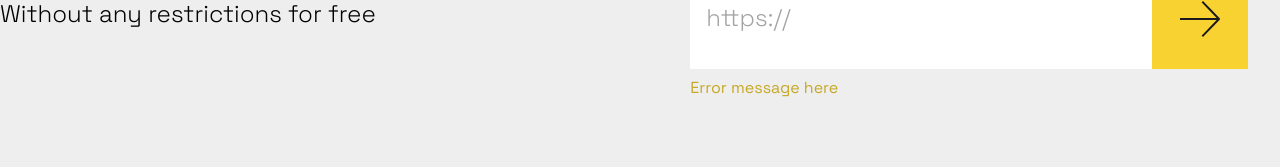
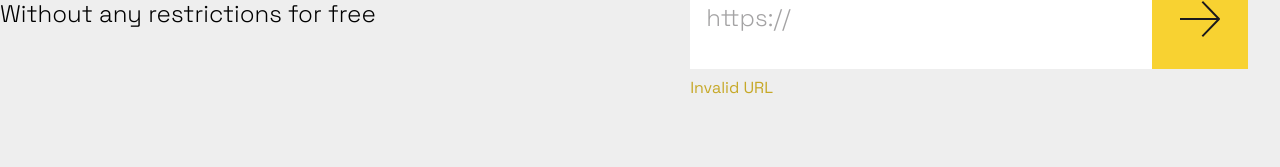
Before and after one commit to Burunduckc/React_AudioPlayer, a React (Create React App) app: page / in a window 1280 px wide. Both pictures are taken after typing "Sample" into the empty fields and a click on the button 1200 px from the left and 270 px from the top of the page. Shown: the part 249-416 px from the top of the page. Built offline with nearby package versions, Linux system fonts and the light colour scheme.

Commit message:
конец второго дня

```diff
--- a/src/components/Input.css
+++ b/src/components/Input.css
@@ -39,3 +39,7 @@
 .err{
     border: 1px solid #C6A827;
 }
+.main__video{
+    width: 610px;
+    height: 198px;
+}
--- a/src/components/Input.tsx
+++ b/src/components/Input.tsx
@@ -52,7 +52,7 @@ export const Input = () => {
                 </button>
                 </form>
         }
-        {error && <p className='main_error'>Error message here</p>}
+        {error && <p className='main_error'>Invalid URL</p>}
         {state && <FullInput value={value} show={setSubState} err={setError} sta={setState}/>}
     </div>
   )
--- a/src/components/fullInput.tsx
+++ b/src/components/fullInput.tsx
@@ -25,8 +25,9 @@ export const FullInput: React.FC<proprs> = ({value, err, show, sta}) => {
     }
   })
   return (
-    <audio controls preload='auto'>
+    //@ts-ignore
+    <video controls preload='auto' name="media" className='main__video'>
     <source src={`${value}`} type='audio/mpeg'/>
-    </audio>
+    </video>
   )
 }
```
